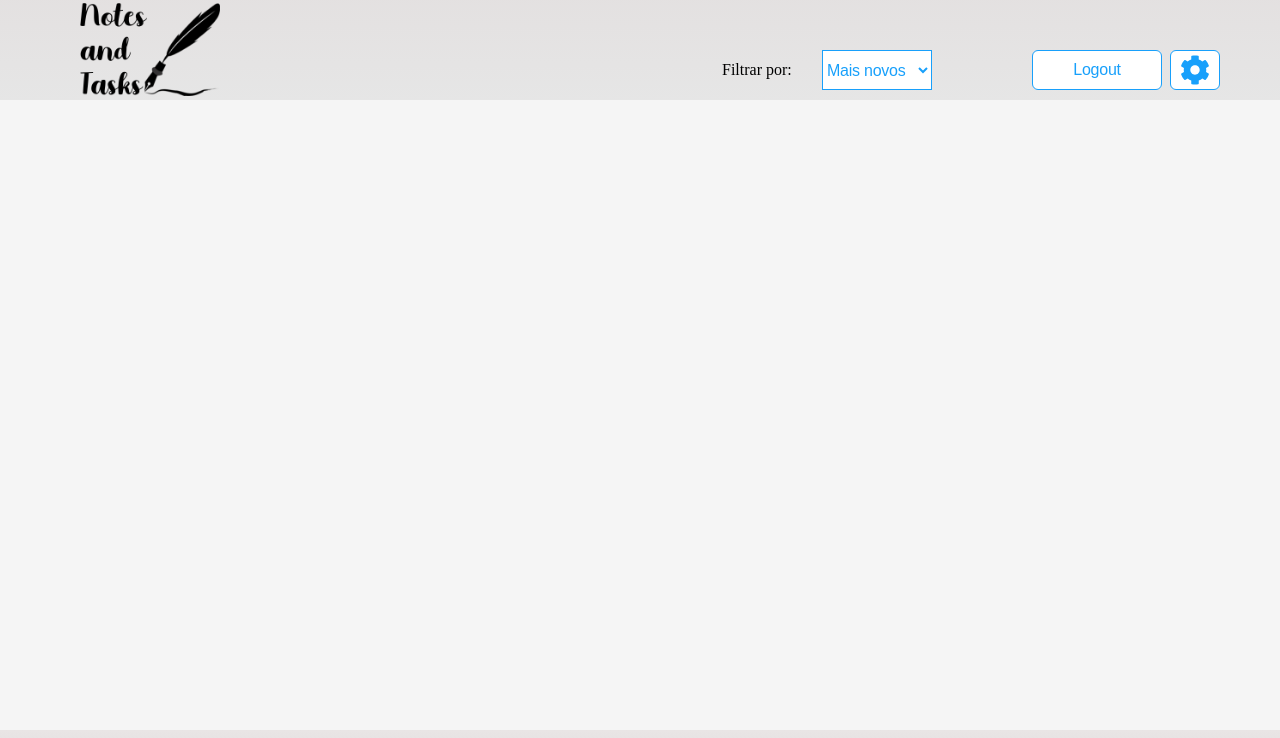
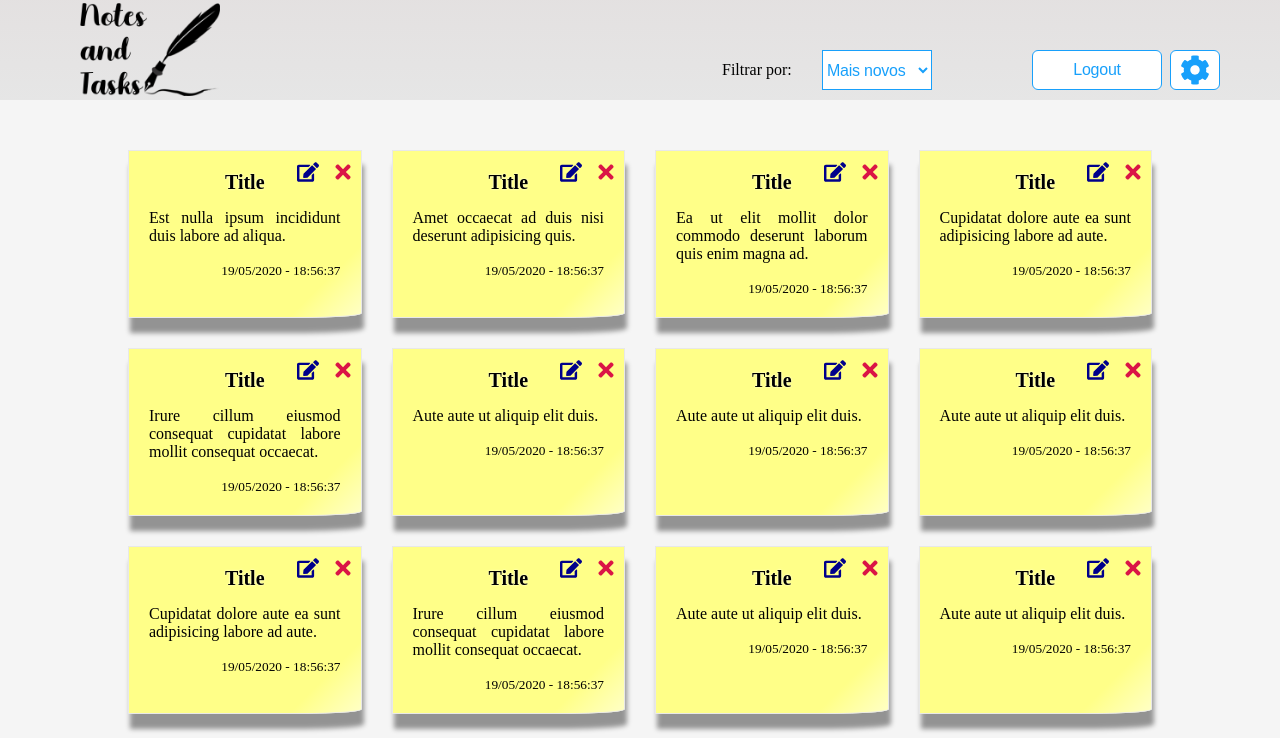
Before and after one commit to joaovds/Notes_and_Tasks-frontend, a React (Create React App) app: page /myNotes in a window 1280 px wide. Shown: the top 738 px of the page. Built offline with nearby package versions, Linux system fonts and the light colour scheme; the HTML template or start-up script is replaced by a standard one.

Commit message:
notes style created

```diff
--- a/src/pages/InitialPage/style.css
+++ b/src/pages/InitialPage/style.css
@@ -1,7 +1,3 @@
-.initial-container {
-    width: 100%;
-}
-
 .initial-container section {
     position: relative;
     display: flex;
--- a/src/pages/Login/style.css
+++ b/src/pages/Login/style.css
@@ -1,7 +1,3 @@
-.login-container {
-    width: 100%;
-}
-
 .login-container section.form-login {
     display: flex;
     width: 1000px;
--- a/src/pages/MyNotes/index.js
+++ b/src/pages/MyNotes/index.js
@@ -1,6 +1,6 @@
 import React from 'react';
 import { Link } from 'react-router-dom';
-import { FaCog } from 'react-icons/fa';
+import { FaCog, FaEdit, FaTimes } from 'react-icons/fa';
 
 import './style.css';
 import logoImg from '../../assets/logo.png';
@@ -33,6 +33,177 @@ export default function MyNotes() {
                 </div>
             </header>
 
+            <ul>
+                <li>
+                    <button type="button" className="edit">
+                        <FaEdit size="22" color="darkblue" />
+                    </button>
+                    <button type="button" className="delete">
+                        <FaTimes size="22" color="rgb(218, 21, 70)" />
+                    </button>
+
+                    <strong>Title</strong>
+                    <p>Est nulla ipsum incididunt duis labore ad aliqua.</p>
+                    <small>19/05/2020 - 18:56:37</small>
+                </li>
+
+                <li>
+                    <button type="button" className="edit">
+                        <FaEdit size="22" color="darkblue" />
+                    </button>
+                    <button type="button" className="delete">
+                        <FaTimes size="22" color="rgb(218, 21, 70)" />
+                    </button>
+
+                    <strong>Title</strong>
+                    <p>Amet occaecat ad duis nisi deserunt adipisicing quis.</p>
+                    <small>19/05/2020 - 18:56:37</small>
+                </li>
+
+                <li>
+                    <button type="button" className="edit">
+                        <FaEdit size="22" color="darkblue" />
+                    </button>
+                    <button type="button" className="delete">
+                        <FaTimes size="22" color="rgb(218, 21, 70)" />
+                    </button>
+
+                    <strong>Title</strong>
+                    <p>Ea ut elit mollit dolor commodo deserunt laborum quis enim magna ad.</p>
+                    <small>19/05/2020 - 18:56:37</small>
+                </li>
+
+                <li>
+                    <button type="button" className="edit">
+                        <FaEdit size="22" color="darkblue" />
+                    </button>
+                    <button type="button" className="delete">
+                        <FaTimes size="22" color="rgb(218, 21, 70)" />
+                    </button>
+
+                    <strong>Title</strong>
+                    <p>Cupidatat dolore aute ea sunt adipisicing labore ad aute.</p>
+                    <small>19/05/2020 - 18:56:37</small>
+                </li>
+
+                <li>
+                    <button type="button" className="edit">
+                        <FaEdit size="22" color="darkblue" />
+                    </button>
+                    <button type="button" className="delete">
+                        <FaTimes size="22" color="rgb(218, 21, 70)" />
+                    </button>
+
+                    <strong>Title</strong>
+                    <p>Irure cillum eiusmod consequat cupidatat labore mollit consequat occaecat.</p>
+                    <small>19/05/2020 - 18:56:37</small>
+                </li>
+
+                <li>
+                    <button type="button" className="edit">
+                        <FaEdit size="22" color="darkblue" />
+                    </button>
+                    <button type="button" className="delete">
+                        <FaTimes size="22" color="rgb(218, 21, 70)" />
+                    </button>
+
+                    <strong>Title</strong>
+                    <p>Aute aute ut aliquip elit duis.</p>
+                    <small>19/05/2020 - 18:56:37</small>
+                </li>
+
+                <li>
+                    <button type="button" className="edit">
+                        <FaEdit size="22" color="darkblue" />
+                    </button>
+                    <button type="button" className="delete">
+                        <FaTimes size="22" color="rgb(218, 21, 70)" />
+                    </button>
+
+                    <strong>Title</strong>
+                    <p>Aute aute ut aliquip elit duis.</p>
+                    <small>19/05/2020 - 18:56:37</small>
+                </li>
+
+                <li>
+                    <button type="button" className="edit">
+                        <FaEdit size="22" color="darkblue" />
+                    </button>
+                    <button type="button" className="delete">
+                        <FaTimes size="22" color="rgb(218, 21, 70)" />
+                    </button>
+
+                    <strong>Title</strong>
+                    <p>Aute aute ut aliquip elit duis.</p>
+                    <small>19/05/2020 - 18:56:37</small>
+                </li>
+
+                <li>
+                    <button type="button" className="edit">
+                        <FaEdit size="22" color="darkblue" />
+                    </button>
+                    <button type="button" className="delete">
+                        <FaTimes size="22" color="rgb(218, 21, 70)" />
+                    </button>
+
+                    <strong>Title</strong>
+                    <p>Cupidatat dolore aute ea sunt adipisicing labore ad aute.</p>
+                    <small>19/05/2020 - 18:56:37</small>
+                </li>
+
+                <li>
+                    <button type="button" className="edit">
+                        <FaEdit size="22" color="darkblue" />
+                    </button>
+                    <button type="button" className="delete">
+                        <FaTimes size="22" color="rgb(218, 21, 70)" />
+                    </button>
+
+                    <strong>Title</strong>
+                    <p>Irure cillum eiusmod consequat cupidatat labore mollit consequat occaecat.</p>
+                    <small>19/05/2020 - 18:56:37</small>
+                </li>
+
+                <li>
+                    <button type="button" className="edit">
+                        <FaEdit size="22" color="darkblue" />
+                    </button>
+                    <button type="button" className="delete">
+                        <FaTimes size="22" color="rgb(218, 21, 70)" />
+                    </button>
+
+                    <strong>Title</strong>
+                    <p>Aute aute ut aliquip elit duis.</p>
+                    <small>19/05/2020 - 18:56:37</small>
+                </li>
+
+                <li>
+                    <button type="button" className="edit">
+                        <FaEdit size="22" color="darkblue" />
+                    </button>
+                    <button type="button" className="delete">
+                        <FaTimes size="22" color="rgb(218, 21, 70)" />
+                    </button>
+
+                    <strong>Title</strong>
+                    <p>Aute aute ut aliquip elit duis.</p>
+                    <small>19/05/2020 - 18:56:37</small>
+                </li>
+
+                <li>
+                    <button type="button" className="edit">
+                        <FaEdit size="22" color="darkblue" />
+                    </button>
+                    <button type="button" className="delete">
+                        <FaTimes size="22" color="rgb(218, 21, 70)" />
+                    </button>
+
+                    <strong>Title</strong>
+                    <p>Aute aute ut aliquip elit duis.</p>
+                    <small>19/05/2020 - 18:56:37</small>
+                </li>
+            </ul>
+
             <Footer />
         </div>
     );
--- a/src/pages/MyNotes/style.css
+++ b/src/pages/MyNotes/style.css
@@ -1,6 +1,7 @@
-.note-container {
-    width: 100%;
+Footer {
+    position: relative;
 }
+
 
 .note-container header div.buttons .logout {
     margin-right: 8px;
@@ -26,3 +27,68 @@
     border: 1px solid #18A0FB;
     background-color: #FFFFFF;
 }
+
+.note-container ul {
+    display: grid;
+    grid-template-columns: 1fr 1fr 1fr 1fr;
+    list-style: none;
+    grid-gap: 30px;
+
+    width: 80%;
+    margin: 50px auto;
+}
+.note-container ul li {
+    padding: 20px;
+    border-bottom-right-radius: 60px 5px;
+    border:1px solid #E8E8E8;
+    text-align: justify;
+    position: relative;
+
+
+    background: #ffff88;
+    background: -moz-linear-gradient(-45deg, #ffff88 81%, #ffff88 82%, #ffff88 82%, #ffffc6 100%); /* FF3.6+ */
+    background: -webkit-gradient(linear, left top, right bottom, color-stop(81%,#ffff88), color-stop(82%,#ffff88), color-stop(82%,#ffff88), color-stop(100%,#ffffc6)); /* Chrome,Safari4+ */
+    background: -webkit-linear-gradient(-45deg, #ffff88 81%,#ffff88 82%,#ffff88 82%,#ffffc6 100%); /* Chrome10+,Safari5.1+ */
+    background: -o-linear-gradient(-45deg, #ffff88 81%,#ffff88 82%,#ffff88 82%,#ffffc6 100%); /* Opera 11.10+ */
+    background: -ms-linear-gradient(-45deg, #ffff88 81%,#ffff88 82%,#ffff88 82%,#ffffc6 100%); /* IE10+ */
+    background: linear-gradient(135deg, #ffff88 81%,#ffff88 82%,#ffff88 82%,#ffffc6 100%); /* W3C */
+    filter: progid:DXImageTransform.Microsoft.gradient( startColorstr='#ffff88', endColorstr='#ffffc6',GradientType=1 ); /* IE6-9 fallback on horizontal gradient */
+
+    box-shadow:2px 15px 5px rgba(0, 0, 0, 0.40);
+}
+.note-container ul li:hover {
+    box-shadow: 0 0 9px black;
+}
+
+.note-container ul li button {
+    width: 30px;
+    height: 30px;
+    position: absolute;
+    border: 0;
+    background: transparent;
+}
+.note-container ul li button.delete {
+    top: 3px;
+    right: 3px;
+}
+.note-container ul li button.edit {
+    top: 3px;
+    right: 38px;
+}
+
+.note-container ul li strong {
+    display: block;
+    text-align: center;
+    font-size: 20px;
+    text-shadow: 0 0 2px white;
+    margin-bottom: 15px;
+}
+
+.note-container ul li p {
+    margin-bottom: 18px;
+}
+
+.note-container ul li small {
+    display: block;
+    text-align: right;
+}
--- a/src/pages/Register/style.css
+++ b/src/pages/Register/style.css
@@ -1,7 +1,3 @@
-.register-container {
-    width: 100%;
-}
-
 .register-container section {
     display: flex;
     width: 90%;
```
